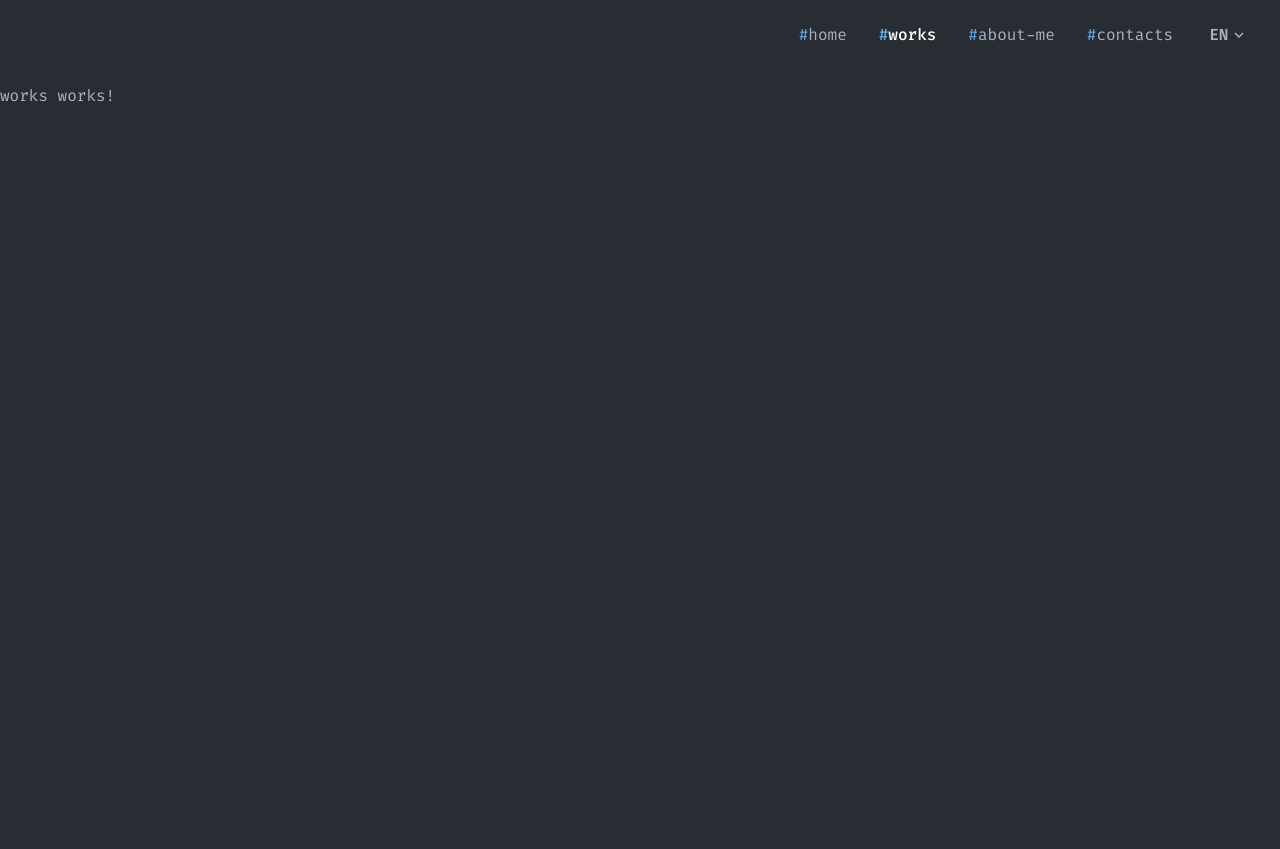
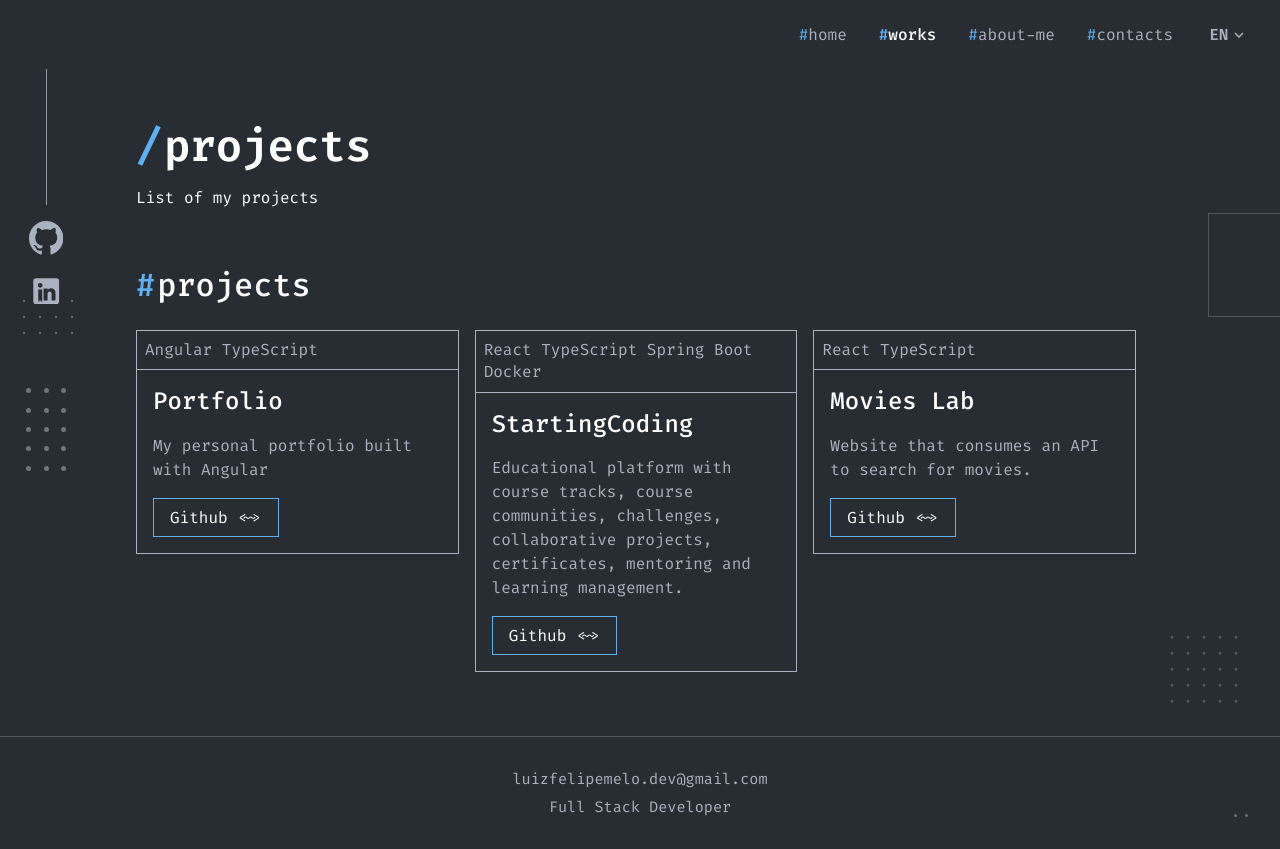
Before and after one commit to LuizFelipeMelo18/portfolio, an Angular app: page /works in a window 1280 px wide. Before the commit the page ends 800 px from the top, so only its background shows below. Built offline with nearby package versions, Linux system fonts and the light colour scheme.

Commit message:
criacao do componente de projetos e criacao da tela de projetos

```diff
--- a/src/app/core/i18n/en.ts
+++ b/src/app/core/i18n/en.ts
@@ -31,6 +31,18 @@
       items: [],
     },
   },
+  works: {
+    title: 'projects',
+    subtitle: 'List of my projects',
+    sectionTitle: 'projects',
+    githubAria: 'Open on GitHub',
+    projects: {
+      portfolio: 'My personal portfolio built with Angular',
+      startingCoding:
+        'Educational platform with course tracks, course communities, challenges, collaborative projects, certificates, mentoring and learning management.',
+      moviesLab: 'Website that consumes an API to search for movies.',
+    },
+  },
   contacts: {
     title: 'contacts',
     subtitle: 'Who am i?',
--- a/src/app/core/i18n/pt-br.ts
+++ b/src/app/core/i18n/pt-br.ts
@@ -31,6 +31,18 @@
       items: [],
     },
   },
+  works: {
+    title: 'projetos',
+    subtitle: 'Lista dos meus projetos',
+    sectionTitle: 'projetos',
+    githubAria: 'Abrir no GitHub',
+    projects: {
+      portfolio: 'Meu portfólio pessoal criado em Angular',
+      startingCoding:
+        'Plataforma educacional com trilhas de cursos, comunidades por curso, desafios, projetos colaborativos, certificados, mentoria e gerenciamento de aprendizado.',
+      moviesLab: 'Site com consumo de API para consulta de filmes.',
+    },
+  },
   contacts: {
     title: 'contatos',
     subtitle: 'Quem sou eu?',
--- a/src/app/core/i18n/translations.model.ts
+++ b/src/app/core/i18n/translations.model.ts
@@ -36,6 +36,17 @@
       readonly items: readonly string[];
     };
   };
+  readonly works: {
+    readonly title: string;
+    readonly subtitle: string;
+    readonly sectionTitle: string;
+    readonly githubAria: string;
+    readonly projects: {
+      readonly portfolio: string;
+      readonly startingCoding: string;
+      readonly moviesLab: string;
+    };
+  };
   readonly contacts: {
     readonly title: string;
     readonly subtitle: string;
--- a/src/app/features/works/works.css
+++ b/src/app/features/works/works.css
@@ -0,0 +1,134 @@
+:host {
+  display: flex;
+  flex-direction: column;
+  background-color: var(--bg, #282c33);
+  color: var(--text, #abb2bf);
+  font-family: var(--font-mono, 'Fira Code', monospace);
+}
+
+/* Preenche o espaço abaixo da navbar e mantém o rodapé no fim da tela */
+.works-page {
+  position: relative;
+  display: flex;
+  flex-direction: column;
+  flex: 1 0 auto;
+  justify-content: space-between;
+  overflow-x: hidden;
+}
+
+.accent {
+  color: var(--accent, #61afef);
+  margin-right: 2px;
+}
+
+/* ---------- Decorações ---------- */
+.decor {
+  position: absolute;
+  pointer-events: none;
+  z-index: 0;
+}
+
+.decor--dots {
+  background-image: radial-gradient(var(--text, #abb2bf) 1.3px, transparent 1.6px);
+  background-size: 16px 16px;
+  opacity: 0.45;
+  animation: float 7s ease-in-out infinite;
+}
+
+.decor--dots-a { top: 14rem; left: 1rem; width: 64px; height: 48px; }
+.decor--dots-b { bottom: 8rem; right: 2rem; width: 84px; height: 84px; animation-delay: -3s; }
+
+.decor--frame-right {
+  top: 9rem;
+  right: 0;
+  width: 4.5rem;
+  height: 6.5rem;
+  border: 1px solid var(--text, #abb2bf);
+  border-right: none;
+  opacity: 0.3;
+}
+
+@keyframes float {
+  0%, 100% { transform: translateY(0); }
+  50% { transform: translateY(-8px); }
+}
+
+/* ---------- Conteúdo ---------- */
+.works-page__body {
+  position: relative;
+  z-index: 1;
+  flex: 1 0 auto;
+  width: 100%;
+  max-width: 1360px;
+  margin: 0 auto;
+  padding: 1.5rem 3rem 4rem 2rem;
+  box-sizing: border-box;
+}
+
+.works-page__sidebar {
+  position: absolute;
+  top: -4.5rem;
+  left: 1.5rem;
+  z-index: 5;
+}
+
+.works-page__main {
+  margin-left: 6.5rem;
+  margin-top: 1.5rem;
+}
+
+.works-page__title {
+  margin: 0 0 0.75rem;
+  font-size: 2.75rem;
+  font-weight: 600;
+  color: #ffffff;
+  letter-spacing: -0.5px;
+}
+
+.works-page__subtitle {
+  margin: 0;
+  font-size: 1rem;
+  color: #ffffff;
+}
+
+.projects {
+  margin-top: 3.5rem;
+}
+
+.projects__title {
+  margin: 0 0 1.5rem;
+  font-size: 2rem;
+  font-weight: 500;
+  color: #ffffff;
+}
+
+/* Grade responsiva; cada card mantém sua própria altura, como na referência */
+.projects__grid {
+  display: grid;
+  grid-template-columns: repeat(3, minmax(0, 1fr));
+  gap: 1rem;
+  align-items: start;
+  max-width: 1000px;
+}
+
+/* ---------- Responsivo ---------- */
+@media (max-width: 1024px) {
+  .projects__grid { grid-template-columns: repeat(2, minmax(0, 1fr)); }
+  .decor--frame-right { display: none; }
+}
+
+@media (max-width: 900px) {
+  .works-page__sidebar { display: none; }
+  .works-page__main { margin-left: 0; }
+}
+
+@media (max-width: 600px) {
+  .works-page__body { padding: 1rem 1rem 3rem; }
+  .works-page__title { font-size: 2rem; }
+  .projects__grid { grid-template-columns: 1fr; }
+  .decor--dots { display: none; }
+}
+
+@media (prefers-reduced-motion: reduce) {
+  .decor--dots { animation: none; }
+}
--- a/src/app/features/works/works.html
+++ b/src/app/features/works/works.html
@@ -1 +1,38 @@
-<p>works works!</p>
+<div class="works-page">
+  <!-- Decorações flutuantes de fundo -->
+  <div class="decor decor--dots decor--dots-a" aria-hidden="true"></div>
+  <div class="decor decor--dots decor--dots-b" aria-hidden="true"></div>
+  <div class="decor decor--frame-right" aria-hidden="true"></div>
+
+  <div class="works-page__body">
+    <app-social-sidebar class="works-page__sidebar" />
+
+    <main class="works-page__main">
+      <header>
+        <h1 class="works-page__title">
+          <span class="accent" aria-hidden="true">/</span>{{ t().works.title }}
+        </h1>
+        <p class="works-page__subtitle">{{ t().works.subtitle }}</p>
+      </header>
+
+      <section class="projects" aria-labelledby="projects-title">
+        <h2 id="projects-title" class="projects__title">
+          <span class="accent" aria-hidden="true">#</span>{{ t().works.sectionTitle }}
+        </h2>
+
+        <div class="projects__grid">
+          @for (project of projects(); track project.githubLink) {
+            <app-project-card
+              [title]="project.title"
+              [technologies]="project.technologies"
+              [description]="project.description"
+              [githubLink]="project.githubLink"
+            />
+          }
+        </div>
+      </section>
+    </main>
+  </div>
+
+  <app-footer />
+</div>
--- a/src/app/features/works/works.ts
+++ b/src/app/features/works/works.ts
@@ -1,9 +1,50 @@
-import { Component } from '@angular/core';
+import { ChangeDetectionStrategy, Component, computed, inject } from '@angular/core';
+import { Footer } from '../../core/layout/footer/footer';
+import { SocialSidebar } from '../../core/layout/social-sidebar/social-sidebar';
+import { TranslationService } from '../../core/services/translation.service';
+import { ProjectCard } from '../../shared/components/project-card/project-card';
+
+interface Project {
+  readonly title: string;
+  readonly technologies: string;
+  readonly description: string;
+  readonly githubLink: string;
+}
 
 @Component({
-  imports: [],
+  changeDetection: ChangeDetectionStrategy.OnPush,
+  imports: [ProjectCard, SocialSidebar, Footer],
   selector: 'app-works',
   styleUrl: './works.css',
   templateUrl: './works.html',
 })
-export class Works {}
+export class Works {
+  protected readonly t = inject(TranslationService).t;
+
+  /** Nomes e tecnologias são fixos; apenas as descrições vêm da tradução. */
+  protected readonly projects = computed<readonly Project[]>(() => {
+    const d = this.t().works.projects;
+    return [
+      {
+        title: 'Portfolio',
+        technologies: 'Angular TypeScript',
+        description: d.portfolio,
+        githubLink: 'https://github.com/LuizFelipeMelo18/portfolio',
+      },
+      {
+        title: 'StartingCoding',
+        technologies: 'React TypeScript Spring Boot Docker',
+        description: d.startingCoding,
+        githubLink: 'https://github.com/LuizFelipeMelo18/StartaindCoding',
+      },
+      {
+        title: 'Movies Lab',
+        technologies: 'React TypeScript',
+        description: d.moviesLab,
+        githubLink: 'https://github.com/LuizFelipeMelo18/Movies-Lab',
+      },
+    ];
+  });
+}
+
+export { Works as WorksComponent };
--- /dev/null
+++ b/src/app/shared/components/project-card/project-card.css
@@ -0,0 +1,92 @@
+:host {
+  display: block;
+  font-family: var(--font-mono, 'Fira Code', monospace);
+}
+
+.project-card {
+  display: flex;
+  flex-direction: column;
+  height: 100%;
+  box-sizing: border-box;
+  border: 1px solid var(--text, #abb2bf);
+  background-color: var(--bg, #282c33);
+  transition:
+    border-color 0.25s ease,
+    transform 0.25s ease,
+    box-shadow 0.25s ease;
+}
+
+.project-card:hover {
+  border-color: var(--accent, #61afef);
+  transform: translateY(-3px);
+  box-shadow: 0 8px 22px rgba(97, 175, 239, 0.12);
+}
+
+.project-card__techs {
+  margin: 0;
+  padding: 0.5rem;
+  font-size: 1rem;
+  line-height: 1.4;
+  color: var(--text, #abb2bf);
+  border-bottom: 1px solid var(--text, #abb2bf);
+  transition: border-color 0.25s ease;
+}
+
+.project-card:hover .project-card__techs {
+  border-color: var(--accent, #61afef);
+}
+
+.project-card__body {
+  display: flex;
+  flex-direction: column;
+  flex: 1;
+  gap: 1rem;
+  padding: 1rem;
+}
+
+.project-card__title {
+  margin: 0;
+  font-size: 1.5rem;
+  font-weight: 500;
+  line-height: 1.3;
+  color: #ffffff;
+}
+
+.project-card__description {
+  margin: 0;
+  font-size: 1rem;
+  line-height: 1.5;
+  color: var(--text, #abb2bf);
+}
+
+.project-card__button {
+  align-self: flex-start;
+  margin-top: auto;
+  display: inline-flex;
+  align-items: center;
+  gap: 0.6rem;
+  padding: 0.5rem 1rem;
+  border: 1px solid var(--accent, #61afef);
+  color: #ffffff;
+  font-family: inherit;
+  font-size: 1rem;
+  text-decoration: none;
+  transition:
+    background-color 0.2s ease,
+    color 0.2s ease;
+}
+
+.project-card__button:hover,
+.project-card__button:focus-visible {
+  background-color: rgba(97, 175, 239, 0.15);
+  outline: none;
+}
+
+.project-card__icon {
+  font-size: 0.85rem;
+  transition: transform 0.2s ease;
+}
+
+.project-card__button:hover .project-card__icon {
+  transform: translateX(3px);
+}
--- /dev/null
+++ b/src/app/shared/components/project-card/project-card.html
@@ -0,0 +1,20 @@
+<article class="project-card">
+  <p class="project-card__techs">{{ technologies }}</p>
+
+  <div class="project-card__body">
+    <h3 class="project-card__title">{{ title }}</h3>
+    @if (description) {
+      <p class="project-card__description">{{ description }}</p>
+    }
+
+    <a
+      class="project-card__button"
+      [href]="githubLink"
+      target="_blank"
+      rel="noopener noreferrer"
+      [attr.aria-label]="'Github: ' + title"
+    >
+      Github <span class="project-card__icon" aria-hidden="true">&lt;~&gt;</span>
+    </a>
+  </div>
+</article>
--- /dev/null
+++ b/src/app/shared/components/project-card/project-card.ts
@@ -0,0 +1,20 @@
+import { ChangeDetectionStrategy, Component, Input } from '@angular/core';
+
+/**
+ * Card reutilizável de projeto: tecnologias no topo, título + descrição no corpo
+ * e botão "Github <~>" que abre o repositório em nova aba.
+ */
+@Component({
+  changeDetection: ChangeDetectionStrategy.OnPush,
+  selector: 'app-project-card',
+  styleUrl: './project-card.css',
+  templateUrl: './project-card.html',
+})
+export class ProjectCard {
+  @Input({ required: true }) technologies = '';
+  @Input({ required: true }) title = '';
+  @Input() description = '';
+  @Input({ required: true }) githubLink = '';
+}
+
+export { ProjectCard as ProjectCardComponent };
```
Also changed, not shown: 1 other file (tests, documents, lock files or other folders).
